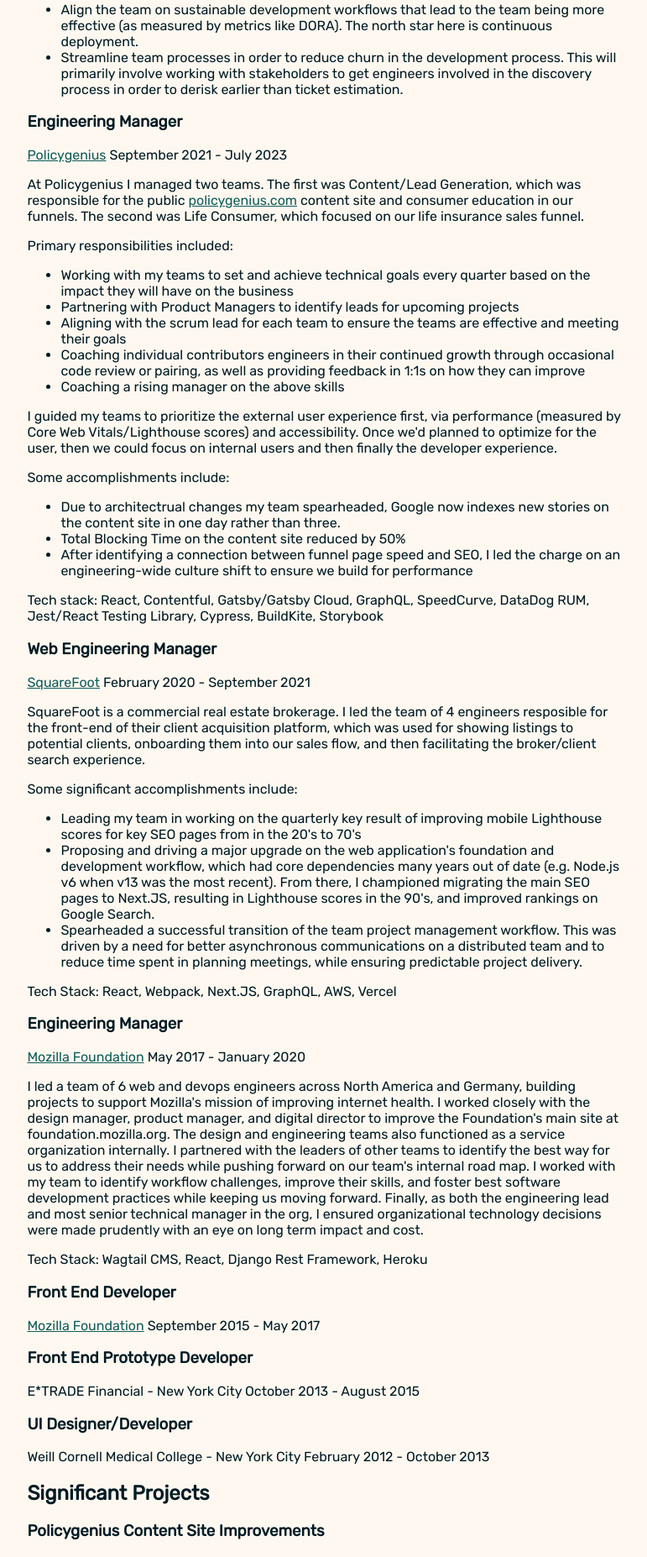
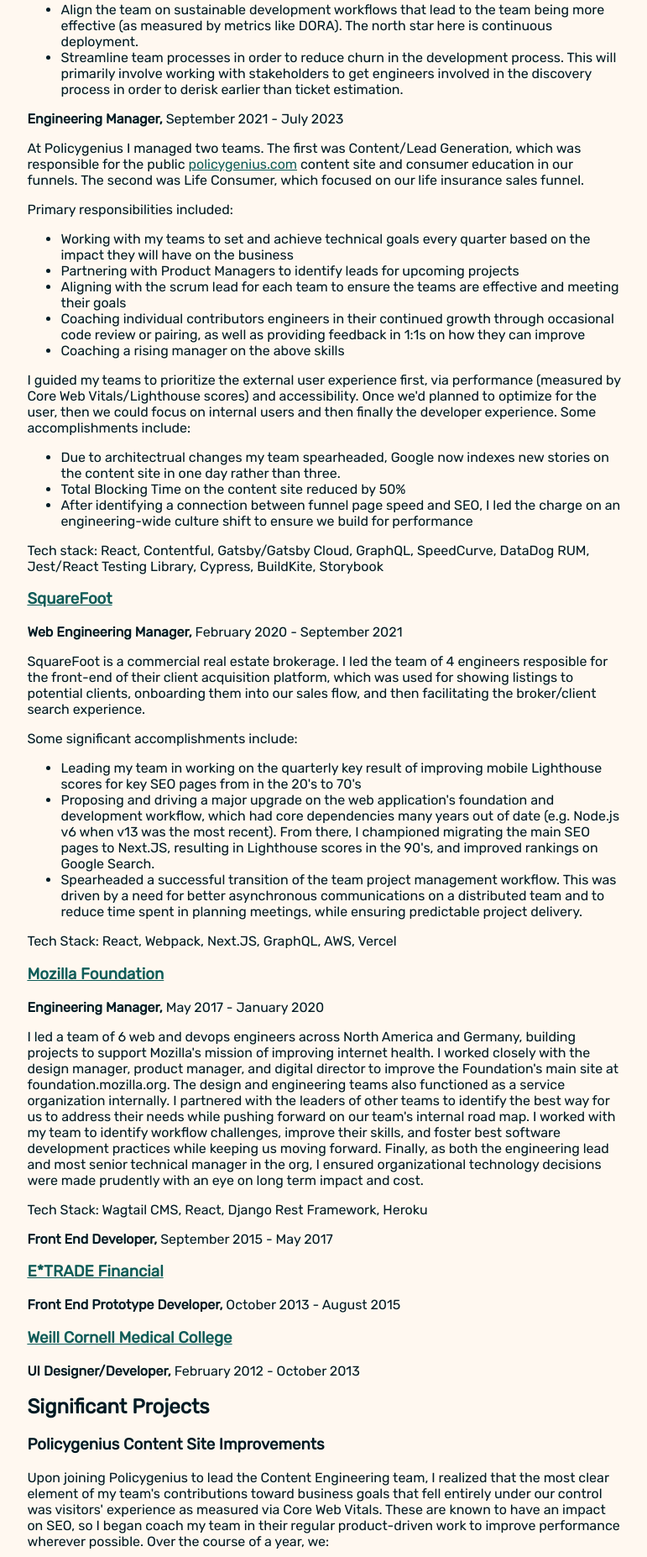
Before and after one commit to alanmoo/alanmoo-svelte, a SvelteKit app: page /resume in a window 1280 px wide. Shown: the part 860-2714 px from the top of the page at 84% size, without its empty margins (252-1023 px from the left). Built offline with nearby package versions, Linux system fonts and the light colour scheme.

Commit message:
Role updates

```diff
--- a/src/routes/resume/+page.svelte
+++ b/src/routes/resume/+page.svelte
@@ -49,20 +49,18 @@
     <section>
     <h2>Work Experience</h2>
     <div class="resume_item">
-      <h3 class="job_title">Senior Engineering Manager</h3>
-      <span class="organization"><a href="https://www.policygenius.com">Policygenius</a>/<a href="https://zinnia.com">Zinnia</a></span>
-      <span class="organization">August 2023-Present</span>
+      <h3 class="organization"><a href="https://www.policygenius.com">Policygenius</a> / <a href="https://zinnia.com">Zinnia</a></h3>
+      <h4 class="job_title">Senior Engineering Manager</h4>
+      <span class="role_dates">August 2023-Present</span>
       <p>Following an acquisition of Policygenius by Zinnia, I was promoted to Senior Engineering Manager as part of the Policygenius performance review process. At the same time, the Lead Generation team I led at Policygenius was merged into the Zinnia organization. I manage this combined team of 6 direct reports working on a web application to support Zinnia's Third Party Adminsitration line of business.</p>
       <p>The most significant opportunities ahead of me involve leading the new team through the integration of engineering cultures. Historically, Zinnia has had an agency model where teams build what the customer asks for, while Policygenius has aimed for a generative culture in which engineers are empowered and encouraged to bring suggestions to the table that will improve the product they work on. As part of that integration work, the two goals I have in the short term are:</p>
       <ul>
         <li>Align the team on sustainable development workflows that lead to the team being more effective (as measured by metrics like DORA). The north star here is continuous deployment.</li>
         <li>Streamline team processes in order to reduce churn in the development process. This will primarily involve working with stakeholders to get engineers involved in the discovery process in order to derisk earlier than ticket estimation.</li>
       </ul>
-    </div>
-    <div class="resume_item">
-      <h3 class="job_title">Engineering Manager</h3>
-      <span class="organization"><a href="https://www.policygenius.com">Policygenius</a></span>
-      <span class="organization">September 2021 - July 2023</span>
+
+      <h4 class="job_title">Engineering Manager</h4>
+      <span class="role_Dates">September 2021 - July 2023</span>
       <p>At Policygenius I managed two teams. The first was Content/Lead Generation, which was responsible for the public <a href="https://policygenius.com">policygenius.com</a> content site and consumer education in our funnels. The second was Life Consumer, which focused on our life insurance sales funnel.
       </p>
       <p>Primary responsibilities included:</p>
@@ -78,9 +76,7 @@
 
       <p>I guided my teams to prioritize the external user experience first, via performance (measured by Core Web
         Vitals/Lighthouse scores) and accessibility. Once we'd planned to optimize for the user, then we could focus on
-        internal users and then finally the developer experience.</p>
-
-      <p>Some accomplishments include:</p>
+        internal users and then finally the developer experience. Some accomplishments include:</p>
       <ul>
         <li>Due to architectrual changes my team spearheaded, Google now indexes new stories on the content site in one day rather than three.</li>
         <li>Total Blocking Time on the content site reduced by 50%</li>
@@ -92,9 +88,9 @@
       </p>
     </div>
     <div class="resume_item">
-      <h3 class="job_title">Web Engineering Manager</h3>
-      <span class="organization"><a href="https://squarefoot.com">SquareFoot</a></span>
-      <span class="organization">February 2020 - September 2021</span>
+      <h3 class="organization"><a href="https://squarefoot.com">SquareFoot</a></h3>
+      <h4 class="job_title">Web Engineering Manager</h4>
+      <span class="role_dates">February 2020 - September 2021</span>
       <p>
         SquareFoot is a commercial real estate brokerage. I led the team of 4 engineers resposible for the front-end of their client acquisition platform, which was used for showing listings to potential clients, onboarding them into our sales flow, and then facilitating the broker/client search experience.
       </p>
@@ -113,25 +109,22 @@
       <p>Tech Stack: React, Webpack, Next.JS, GraphQL, AWS, Vercel</p>
     </div>
     <div class="resume_item">
-      <h3 class="job_title">Engineering Manager</h3>
-      <span class="organization"><a href="https://foundation.mozilla.org">Mozilla Foundation</a></span>
-      <span class="organization">May 2017 - January 2020</span>
+      <h3 class="organization"><a href="https://foundation.mozilla.org">Mozilla Foundation</a></h3>
+      <h4 class="job_title">Engineering Manager</h4>
+      <span class="role_dates">May 2017 - January 2020</span>
       <p>
         I led a team of 6 web and devops engineers across North America and Germany, building projects to support Mozilla's mission of improving internet health. I worked closely with the design manager, product manager, and digital director to improve the Foundation's main site at foundation.mozilla.org. The design and engineering teams also functioned as a service organization internally. I partnered with the leaders of other teams to identify the best way for us to address their needs while pushing forward on our team's internal road map. I worked with my team to identify workflow challenges, improve their skills, and foster best software development practices while keeping us moving forward. Finally, as both the engineering lead and most senior technical manager in the org, I ensured organizational technology decisions were made prudently with an eye on long term impact and cost.
       </p>
       <p>Tech Stack: Wagtail CMS, React, Django Rest Framework, Heroku</p>
-    </div>
-    <div class="resume_item">
-      <h3 class="job_title">Front End Developer</h3>
-      <span class="organization"><a href="https://foundation.mozilla.org">Mozilla Foundation</a></span>
-      <span class="organization">September 2015 - May 2017</span>
+      <h4 class="job_title">Front End Developer</h4>
+      <span class="role_dates">September 2015 - May 2017</span>
       <!-- <p>
         Upon joining the team, I started working on the existing Webmaker Android app, a web-based app in a native wrapper that existed to empower users to create content on the web, instead of just consuming it. I also helped to create a UI framework for use across our web properties, and built out/enhanced a number of other sites like science.mozilla.org, foundation.mozilla.org, and the initial back-end work for mozillapulse.org as I learned Django.
       </p> -->
     </div>
     <div class="resume_item">
-      <h3 class="job_title">Front End Prototype Developer</h3>
-      <span class="organization">E*TRADE Financial - <span class="location">New York City</span></span>
+      <h3 class="organization"><a href="https://etrade.com">E*TRADE Financial</a></h3>
+      <h4 class="job_title">Front End Prototype Developer</h4>
       <span class="organization">October 2013 - August 2015</span>
       <!-- <p>
         In this role I:
@@ -145,9 +138,9 @@
       </p> -->
     </div>
     <div class="resume_item hide-print">
-      <h3 class="job_title">UI Designer/Developer</h3>
-      <span class="organization">Weill Cornell Medical College - <span class="location">New York City</span></span>
-      <span class="organization">February 2012 - October 2013</span>
+      <h3 class="organization"><a href="https://weill.cornell.edu/">Weill Cornell Medical College</a></h3>
+      <h4 class="job_title">UI Designer/Developer</h4>
+      <span class="role_dates">February 2012 - October 2013</span>
       <ul>
         <!-- <li>Develop responsive Drupal theme for new base distribution, including a new responsive navigation pattern</li> -->
         <!-- <li>Add front end functionality to existing internal applications</li>
@@ -287,6 +280,12 @@
     .show-print {
       display: none;
     }
+    .job_title {
+      display: inline;
+    }
+    .job_title::after{
+      content:',';
+    }
     @media print {
   :root {
     font-size: 12px; }
```
